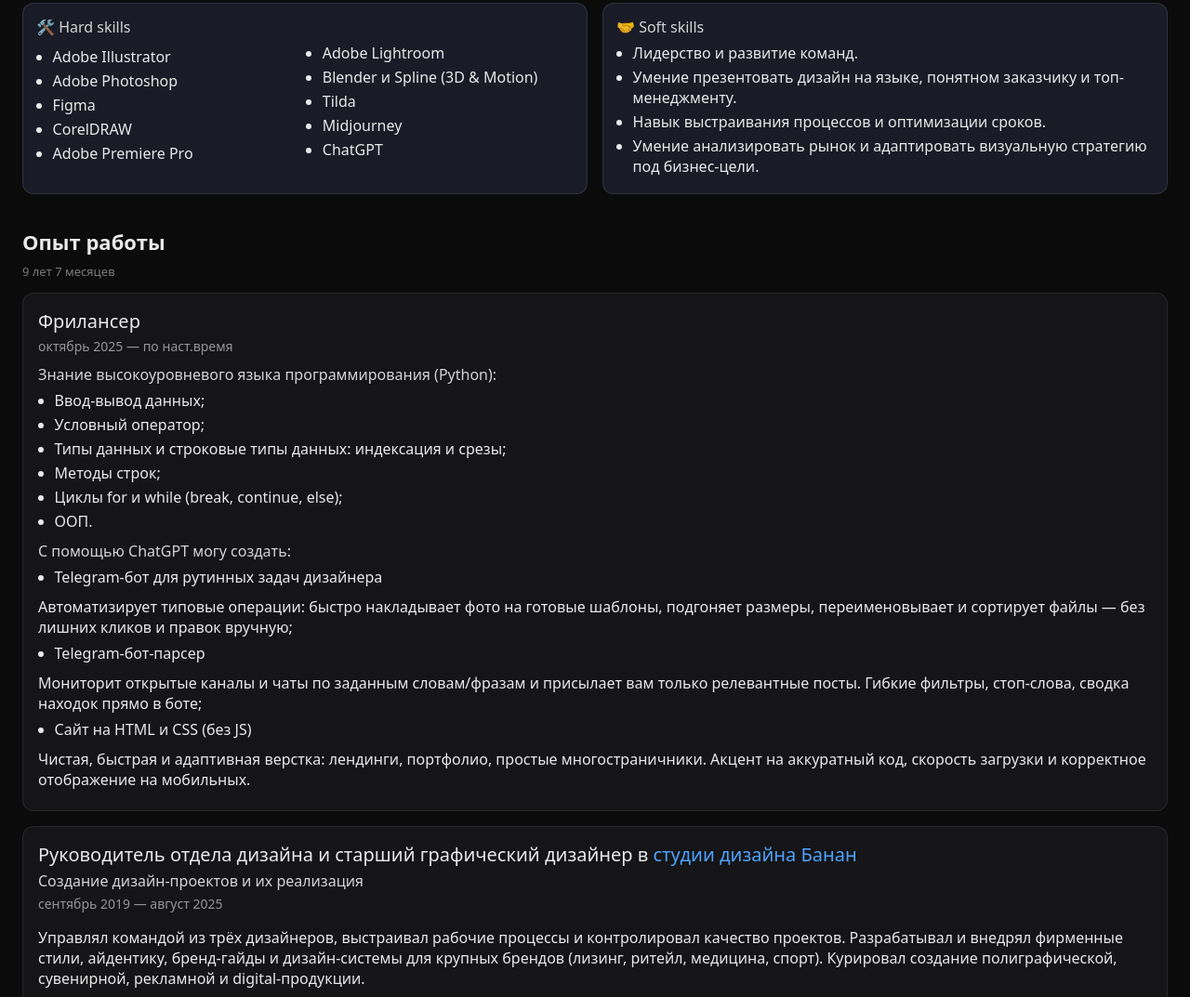
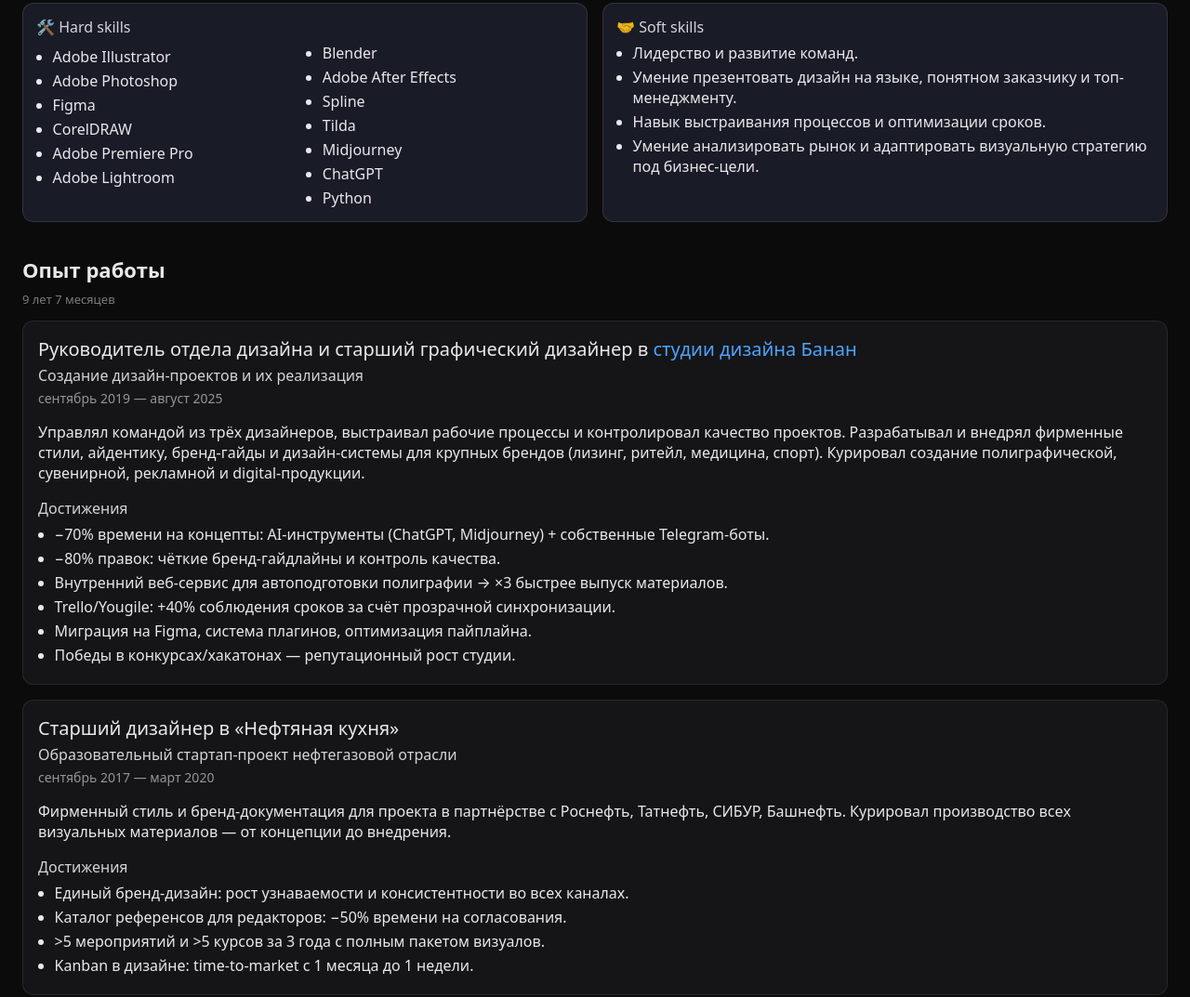
Before and after one commit to bulat-diz/graph.design, a plain HTML site: page index.html in a window 1280 px wide. Shown: the part 1378-2451 px from the top of the page at 93% size. Drawn offline with Linux system fonts and the light colour scheme.

Commit message:
Update index.html

```diff
--- a/index.html
+++ b/index.html
@@ -217,7 +217,7 @@
           <ul class="tight two">
             <li>Adobe Illustrator</li><li>Adobe Photoshop</li><li>Figma</li>
             <li>CorelDRAW</li><li>Adobe Premiere Pro</li><li>Adobe Lightroom</li>
-            <li>Blender и Spline (3D & Motion)</li><li>Tilda</li><li>Midjourney</li><li>ChatGPT</li>
+            <li>Blender</li><li>Adobe After Effects</li><li>Spline</li><li>Tilda</li><li>Midjourney</li><li>ChatGPT</li><li>Python</li>
           </ul>
         </div>
         <div class="skill-card">
@@ -237,34 +237,6 @@
       <h2>Опыт работы</h2>
       <p class="under">9 лет 7 месяцев</p>
       <div class="jobs">
-
-		<article class="job">
-          <h3>Фрилансер</h3>
-          <p class="meta">октябрь 2025 — по наст.время</p>
-          <p style="margin:10px 0 6px;opacity:.9">Знание высокоуровневого языка программирования (Python):</p>
-          <ul class="tight">
-            <li>Ввод-вывод данных;</li>
-            <li>Условный оператор;</li>
-            <li>Типы данных и строковые типы данных: индексация и срезы;</li>
-            <li>Методы строк;</li>
-			<li>Циклы for и while (break, continue, else);</li>
-			<li>ООП.</li>
-          </ul>
-			<p style="margin:10px 0 6px;opacity:.9">С помощью ChatGPT могу создать:</p>
-			<ul class="tight">
-            <li>Telegram-бот для рутинных задач дизайнера</li>
-			</ul>
-			<p style="margin:10px 0 6px">Автоматизирует типовые операции: быстро накладывает фото на готовые шаблоны, подгоняет размеры, переименовывает и сортирует файлы — без лишних кликов и правок вручную;</p>
-            <ul class="tight">
-            <li>Telegram-бот-парсер</li>
-			</ul>
-			<p style="margin:10px 0 6px">Мониторит открытые каналы и чаты по заданным словам/фразам и присылает вам только релевантные посты. Гибкие фильтры, стоп-слова, сводка находок прямо в боте;</p>
-			<ul class="tight">
-            <li>Сайт на HTML и CSS (без JS)</li>
-			</ul>
-			<p style="margin:10px 0 6px">Чистая, быстрая и адаптивная верстка: лендинги, портфолио, простые многостраничники. Акцент на аккуратный код, скорость загрузки и корректное отображение на мобильных.</p>
-        </article>
-
         <article class="job">
           <h3>Руководитель отдела дизайна и старший графический дизайнер в <a href="https://banan.studio/" target="_blank" rel="noopener" style="color:#4da3ff;text-decoration:none">студии дизайна Банан</a></h3>
           <p class="sub">Создание дизайн-проектов и их реализация</p>
```
